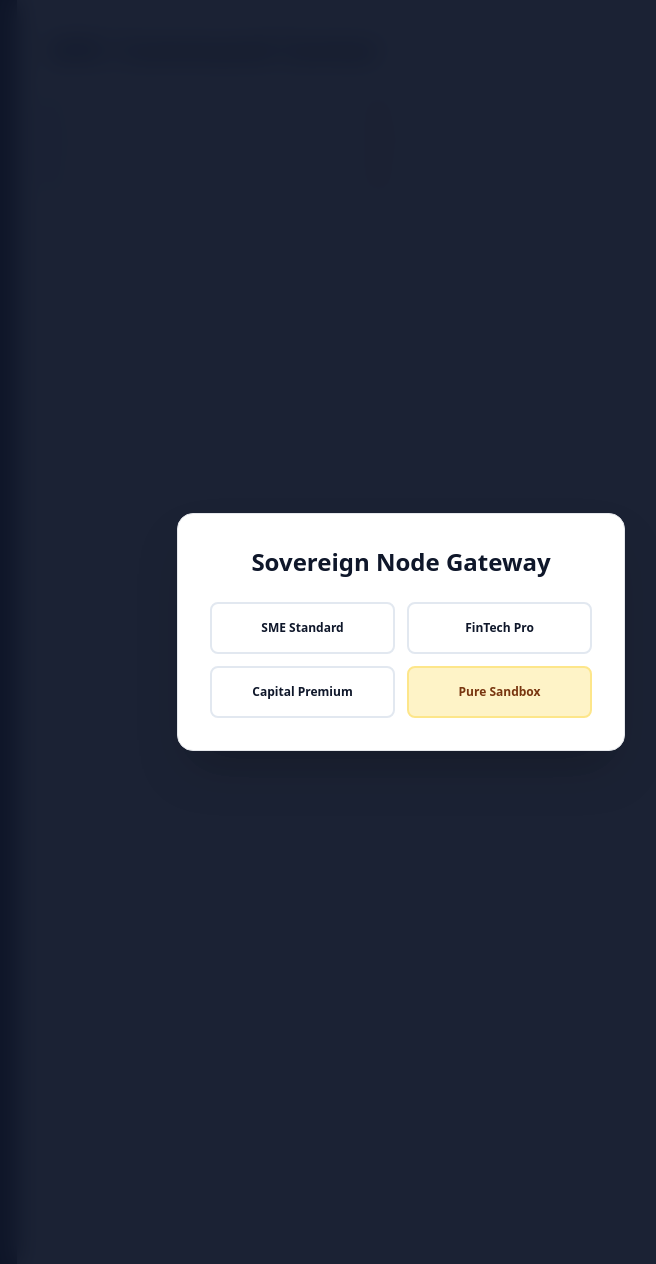
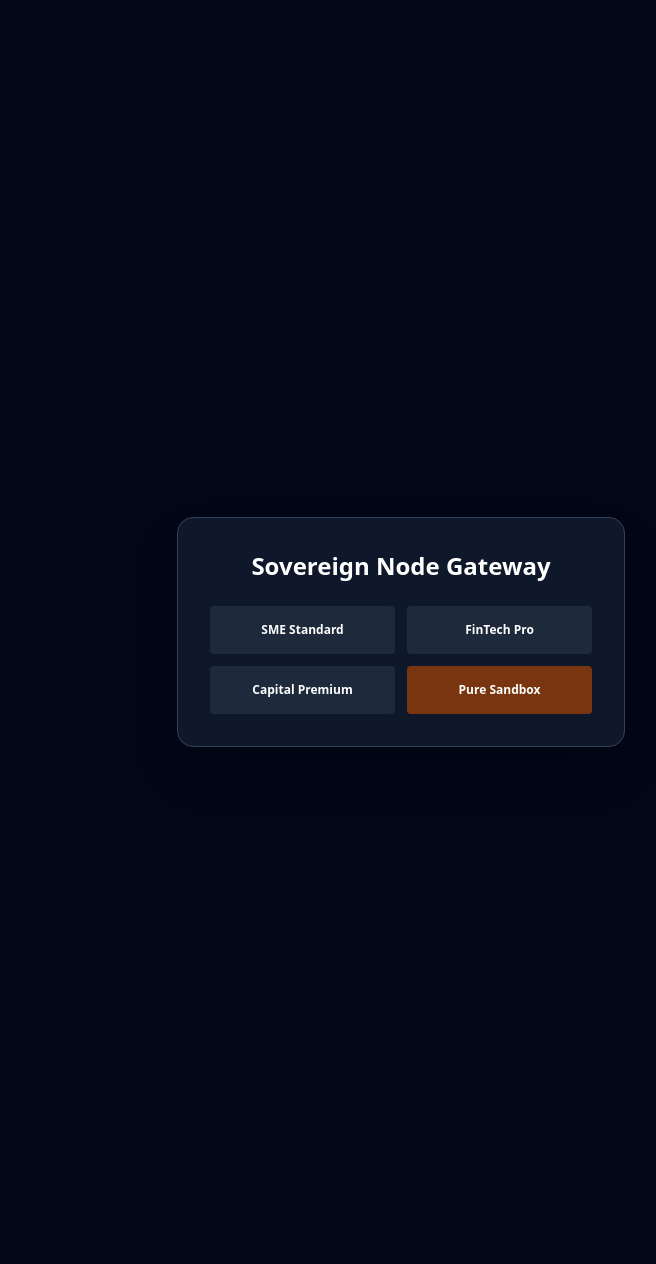
Before and after one commit to Motlogelwa41-byte/ethical-edge-open-grc, a Python web app: template templates/dashboard.html in a window 1280 px wide. Shown: the whole page, without its empty margins (239-895 px from the left). Run offline with Jinja, Linux system fonts and the light colour scheme; the template is opened without the code that fills it, so the values that code supplies are empty; some libraries are stand-ins or nearby versions.

Commit message:
Update dashboard.html

```diff
--- a/templates/dashboard.html
+++ b/templates/dashboard.html
@@ -2,107 +2,98 @@
 <html lang="en" class="h-full bg-slate-50">
 <head>
     <meta charset="UTF-8">
-    <title>Ethical Edge GRC | Sovereign Engine</title>
+    <title>Ethical Edge GRC | Enterprise Command</title>
     <script src="https://cdn.tailwindcss.com"></script>
 </head>
 <body class="h-full font-sans text-slate-900">
 
-    <!-- 1. SOVEREIGN GATEWAY -->
-    <div id="login-gateway" class="fixed inset-0 z-[5000] flex items-center justify-center bg-slate-900/95 backdrop-blur-md p-4">
-        <div class="max-w-md w-full bg-white rounded-2xl shadow-2xl p-8 border">
-            <h2 class="text-2xl font-bold mb-6 text-center">Sovereign Node Gateway</h2>
+    <!-- LOGIN GATEWAY -->
+    <div id="login-gateway" class="fixed inset-0 z-[5000] flex items-center justify-center bg-slate-950 p-4">
+        <div class="max-w-md w-full bg-slate-900 rounded-2xl p-8 border border-slate-700 shadow-2xl">
+            <h2 class="text-white text-2xl font-bold mb-6 text-center">Sovereign Node Gateway</h2>
             <div class="grid grid-cols-2 gap-3 text-xs">
-                <button onclick="window.initSession('SME Standard')" class="p-4 border-2 border-slate-200 rounded-lg font-bold hover:bg-blue-600 hover:text-white">SME Standard</button>
-                <button onclick="window.initSession('FinTech Pro')" class="p-4 border-2 border-slate-200 rounded-lg font-bold hover:bg-blue-600 hover:text-white">FinTech Pro</button>
-                <button onclick="window.initSession('Capital Premium')" class="p-4 border-2 border-slate-200 rounded-lg font-bold hover:bg-blue-600 hover:text-white">Capital Premium</button>
-                <button onclick="window.initSession('Pure Sandbox')" class="p-4 bg-amber-100 border-2 border-amber-200 text-amber-900 rounded-lg font-bold">Pure Sandbox</button>
+                <button onclick="window.initSession('SME Standard')" class="p-4 bg-slate-800 text-white rounded font-bold hover:bg-blue-600">SME Standard</button>
+                <button onclick="window.initSession('FinTech Pro')" class="p-4 bg-slate-800 text-white rounded hover:bg-blue-600 font-bold">FinTech Pro</button>
+                <button onclick="window.initSession('Capital Premium')" class="p-4 bg-slate-800 text-white rounded hover:bg-blue-600 font-bold">Capital Premium</button>
+                <button onclick="window.initSession('Pure Sandbox')" class="p-4 bg-amber-900 text-white rounded font-bold">Pure Sandbox</button>
             </div>
         </div>
     </div>
 
-    <!-- 2. LAYOUT -->
-    <div class="flex h-screen">
-        <aside class="w-64 bg-slate-950 text-slate-300 p-6 z-[100]">
-            <h2 class="text-white font-bold text-lg mb-8">Ethical Edge GRC</h2>
-            <nav class="space-y-4 text-sm font-semibold">
-                <button onclick="window.switchTab('dashboard')" class="w-full text-left hover:text-white">📊 Dashboard</button>
-                <button onclick="window.switchTab('compliance')" class="w-full text-left hover:text-white">🛡️ Compliance Matrix</button>
-                <button onclick="window.switchTab('risk')" class="w-full text-left hover:text-white">🚩 Risk Register</button>
-                <button onclick="window.switchTab('checklist')" class="w-full text-left hover:text-white">📝 Compliance Checklist</button>
-                <button onclick="location.reload()" class="w-full mt-10 text-rose-400 border-t border-slate-700 pt-4">Logout</button>
-            </nav>
-        </aside>
+    <!-- MAIN PORTAL -->
+    <div class="p-8 max-w-7xl mx-auto space-y-8">
+        <header class="flex justify-between items-center border-b pb-4">
+            <h1 id="brand-title" class="text-3xl font-bold">GRC Command Center</h1>
+            <button onclick="location.reload()" class="text-rose-600 font-bold">Logout Node</button>
+        </header>
 
-        <main class="flex-1 p-8 overflow-y-auto">
-            <h1 id="brand-title" class="text-3xl font-bold mb-8">GRC Command Center</h1>
+        <!-- 1. KPIs -->
+        <div class="grid grid-cols-3 gap-6">
+            <div class="bg-white p-6 rounded shadow border-l-4 border-blue-600"><h3>5</h3><p class="text-xs font-bold text-slate-400 uppercase">Vendors Vetted</p></div>
+            <div class="bg-white p-6 rounded shadow border-l-4 border-red-600"><h3>0</h3><p class="text-xs font-bold text-slate-400">Critical Risks</p></div>
+            <div class="bg-white p-6 rounded shadow border-l-4 border-green-600"><h3 id="score">61.5%</h3><p class="text-xs font-bold text-slate-400">Compliance Score</p></div>
+        </div>
 
-            <!-- Dashboard KPIs -->
-            <div id="tab-dashboard" class="grid grid-cols-3 gap-6">
-                <div class="bg-white p-6 rounded shadow border-l-4 border-blue-600"><h3>5</h3><p class="text-xs font-bold text-slate-400">Vendors Vetted</p></div>
-                <div class="bg-white p-6 rounded shadow border-l-4 border-red-600"><h3>0</h3><p class="text-xs font-bold text-slate-400">Critical Risks</p></div>
-                <div class="bg-white p-6 rounded shadow border-l-4 border-green-600"><h3 id="display-score">0%</h3><p class="text-xs font-bold text-slate-400">Compliance Score</p></div>
-            </div>
+        <!-- 2. RISK REGISTER -->
+        <div class="bg-white p-6 rounded shadow">
+            <h2 class="text-xl font-bold mb-4">🚩 Live Risk Register</h2>
+            <table class="w-full text-left">
+                <thead class="bg-slate-100"><tr><th class="p-3">ID</th><th class="p-3">Risk</th><th class="p-3">Level</th><th class="p-3">Score</th><th class="p-3">Strategy</th></tr></thead>
+                <tbody id="risk-body"></tbody>
+            </table>
+        </div>
 
-            <!-- Compliance Matrix -->
-            <div id="tab-compliance" class="hidden space-y-8"><div id="matrix-grid" class="grid grid-cols-1 md:grid-cols-2 lg:grid-cols-3 gap-4"></div></div>
-
-            <!-- Risk Register -->
-            <div id="tab-risk" class="hidden">
-                <table class="w-full bg-white rounded shadow text-left">
-                    <thead class="bg-slate-800 text-white"><tr><th class="p-3">ID</th><th class="p-3">Risk</th><th class="p-3">Level</th><th class="p-3">Strategy</th></tr></thead>
-                    <tbody id="risk-table-body"></tbody>
-                </table>
-            </div>
-
-            <!-- Checklist -->
-            <div id="tab-checklist" class="hidden">
-                <div id="checklist-container" class="bg-white p-6 rounded shadow space-y-2"></div>
-            </div>
-        </main>
+        <!-- 3. COMPLIANCE MATRIX (Categorized P1-P13) -->
+        <div id="matrix-container" class="space-y-6"></div>
     </div>
 
-    <!-- Modal -->
-    <div id="audit-modal" class="hidden fixed inset-0 z-[6000] bg-black/50 flex items-center justify-center">
-        <div class="bg-white p-6 rounded-lg w-96 shadow-2xl relative border">
+    <!-- Audit Modal -->
+    <div id="audit-modal" class="hidden fixed inset-0 z-[6000] bg-black/50 flex items-center justify-center p-4">
+        <div class="bg-white p-6 rounded-lg w-96 shadow-2xl relative">
             <button onclick="window.toggleModal(false)" class="absolute top-4 right-4 font-bold text-xl">✕</button>
             <h3 id="modal-title" class="font-bold text-lg mb-2">Verify Gate</h3>
-            <button onclick="window.processAudit()" class="w-full bg-blue-600 text-white py-3 rounded-lg font-bold">Run AI Audit Engine</button>
-            <div id="audit-results" class="hidden mt-4 p-3 bg-green-50 text-green-900 text-xs rounded border"></div>
+            <p id="modal-req" class="text-sm text-gray-500 mb-4"></p>
+            <input type="file" class="block w-full mb-4 text-xs border p-2">
+            <button onclick="window.runAudit()" class="w-full bg-blue-600 text-white py-2 rounded font-bold">Verify Rule Telemetry</button>
+            <div id="audit-results" class="hidden mt-4 p-3 bg-green-50 text-green-900 rounded text-sm border"></div>
         </div>
     </div>
 
     <script>
-        // Engine State
-        window.state = { passed: 0, total: 13 };
-
-        window.initSession = (n) => {
-            document.getElementById('login-gateway').classList.add('hidden');
-            document.getElementById('brand-title').textContent = n + " — Command Center";
+        const categories = {
+            "Steering & Direction": ["P1", "P2", "P3"],
+            "Policy & Planning": ["P4", "P5", "P6", "P7"],
+            "Oversight & Monitoring": ["P8", "P9", "P10", "P11"],
+            "Accountability & Disclosure": ["P12", "P13"]
         };
 
-        window.switchTab = (t) => ['dashboard', 'compliance', 'risk', 'checklist'].forEach(tab => document.getElementById('tab-' + tab).classList.toggle('hidden', tab !== t));
+        window.initSession = (n) => { document.getElementById('login-gateway').classList.add('hidden'); document.getElementById('brand-title').textContent = n + " — GRC Command Center"; };
         window.toggleModal = (show) => document.getElementById('audit-modal').classList.toggle('hidden', !show);
 
-        window.processAudit = () => {
-            window.state.passed += 1;
-            const percent = Math.round((window.state.passed / window.state.total) * 100);
-            document.getElementById('display-score').textContent = percent + "%";
-            document.getElementById('audit-results').classList.remove('hidden');
-            document.getElementById('audit-results').innerHTML = "<strong>PASSED:</strong> Logic mapped to King V 2026. Compliance score updated.";
+        window.openAudit = (id) => {
+            document.getElementById('modal-title').textContent = "Verify: " + id;
+            document.getElementById('modal-req').textContent = "Governance Gate for King V compliance verification.";
+            document.getElementById('audit-results').classList.add('hidden');
+            window.toggleModal(true);
+        };
+
+        window.runAudit = () => {
+            const res = document.getElementById('audit-results');
+            res.classList.remove('hidden');
+            res.innerHTML = "<strong>PASSED:</strong> Verification mapped to King V 2026 framework.";
+            document.getElementById('score').textContent = "63.2%";
         };
 
         document.addEventListener('DOMContentLoaded', () => {
-            const m = document.getElementById('matrix-grid');
-            for(let i=1; i<=13; i++) m.innerHTML += `<div class="p-4 bg-white border rounded shadow"><strong>P${i}:</strong> Principle<br><button onclick="window.openAudit('P${i}')" class="mt-2 text-blue-600 font-bold text-sm">Verify Gate →</button></div>`;
-
-            const rb = document.getElementById('risk-table-body');
-            [{id:"RSK-001",t:"Climate",l:"HIGH",s:"Nodes"},{id:"RSK-002",t:"Data Leak",l:"CRITICAL",s:"Encryption"}].forEach(r => rb.innerHTML += `<tr class="border-b"><td class="p-3">${r.id}</td><td class="p-3">${r.t}</td><td class="p-3 font-bold ${r.l=='CRITICAL'?'text-red-600':'text-orange-600'}">${r.l}</td><td class="p-3">${r.s}</td></tr>`);
-
-            const ch = document.getElementById('checklist-container');
-            for(let i=1; i<=13; i++) ch.innerHTML += `<div class="p-2 border-b"><input type="checkbox"> King V Principle P${i}</div>`;
+            const m = document.getElementById('matrix-container');
+            for (let [cat, principles] of Object.entries(categories)) {
+                let html = `<h2 class="text-lg font-bold">${cat}</h2><div class="grid grid-cols-1 md:grid-cols-4 gap-4">`;
+                principles.forEach(p => html += `<div class="p-4 bg-white border rounded shadow"><strong>${p}</strong><br><button onclick="window.openAudit('${p}')" class="mt-2 text-blue-600 font-bold text-xs">Verify Gate →</button></div>`);
+                m.innerHTML += html + `</div>`;
+            }
+            const rb = document.getElementById('risk-body');
+            [{id:"RSK-001",t:"Climate Volatility",l:"HIGH",sc:"22/25",st:"Nodes"},{id:"RSK-002",t:"Data Leakage",l:"CRITICAL",sc:"24/25",st:"Encryption"},{id:"RSK-003",t:"AI Drift",l:"MEDIUM",sc:"15/25",st:"Audits"}].forEach(r => rb.innerHTML += `<tr class="border-b"><td class="p-3">${r.id}</td><td class="p-3">${r.t}</td><td class="p-3 font-bold ${r.l=='CRITICAL'?'text-red-600':'text-orange-600'}">${r.l}</td><td class="p-3">${r.sc}</td><td class="p-3">${r.st}</td></tr>`);
         });
-
-        window.openAudit = (id) => { document.getElementById('modal-title').textContent = "Audit " + id; document.getElementById('audit-results').classList.add('hidden'); window.toggleModal(true); };
     </script>
 </body>
 </html>
```
